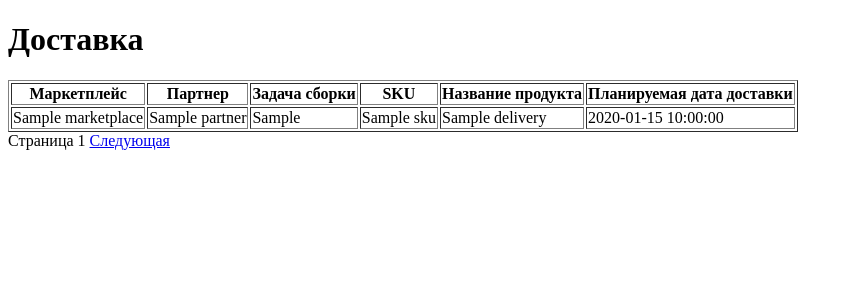
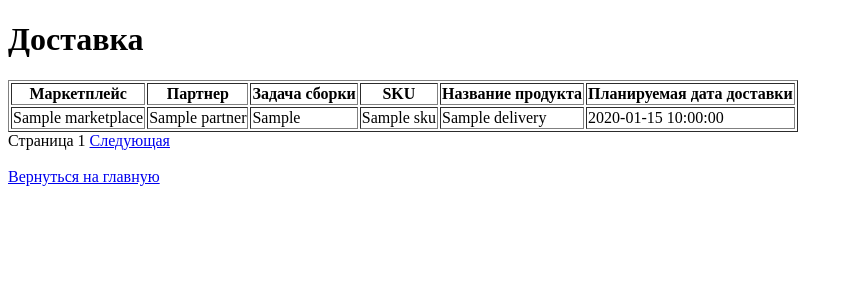
Before and after one commit to vkomlev/SKU_sinergy, a Flask app: template app/main/templates/delivery.html in a window 1280 px wide. Shown: the top 300 px of the page, without its empty margins (0-853 px from the left). Run offline with Flask 3, Linux system fonts and the light colour scheme; the template is opened without the code that fills it: most values are stand-ins (such as "Sample title", 1, 10 or a date in 2020).

Commit message:
Вернул испорченный delivery

```diff
--- a/app/main/templates/delivery.html
+++ b/app/main/templates/delivery.html
@@ -39,5 +39,6 @@
     </div>
 
     <br>
+    <a href="{{ url_for('index') }}">Вернуться на главную</a>
 </body>
 </html>
```
